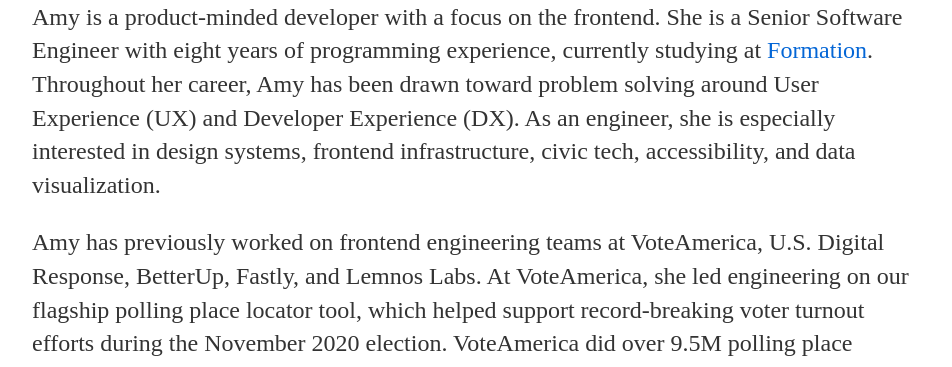
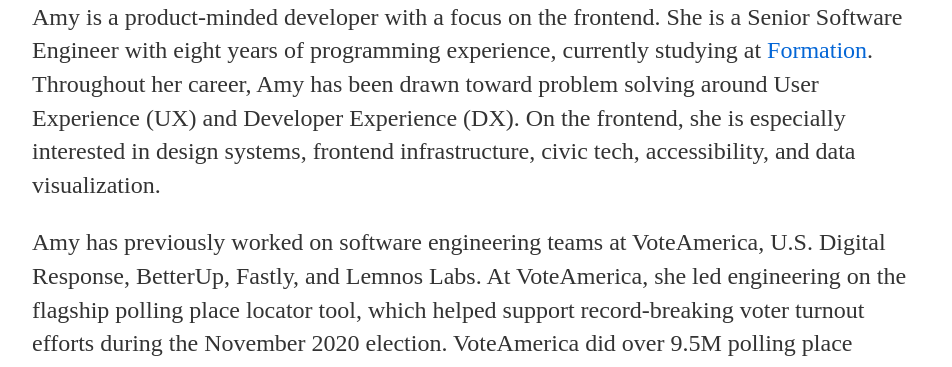
Before and after one commit to amyrlam/amyrlam.github.io-old, a Jekyll site: the page built from index.html, in a window 1280 px wide. Shown: the part 204-571 px from the top of the page, without its empty margins (160-1112 px from the left). Built offline with Jekyll 4.4.1, drawn with Linux system fonts in a browser that asks for light colours; some of the changed text lies outside the part shown.

Commit message:
Update index.html

```diff
--- a/index.html
+++ b/index.html
@@ -7,9 +7,9 @@
 
   <p>👋 it's me on the interweb</p>
 
-  <p>Amy is a product-minded developer with a focus on the frontend. She is a Senior Software Engineer with eight years of programming experience, currently studying at <a href='https://formation.dev/' target='_blank'>Formation</a>. Throughout her career, Amy has been drawn toward problem solving around User Experience (UX) and Developer Experience (DX). As an engineer, she is especially interested in design systems, frontend infrastructure, civic tech, accessibility, and data visualization.</p>
+  <p>Amy is a product-minded developer with a focus on the frontend. She is a Senior Software Engineer with eight years of programming experience, currently studying at <a href='https://formation.dev/' target='_blank'>Formation</a>. Throughout her career, Amy has been drawn toward problem solving around User Experience (UX) and Developer Experience (DX). On the frontend, she is especially interested in design systems, frontend infrastructure, civic tech, accessibility, and data visualization.</p>
 
-  <p>Amy has previously worked on frontend engineering teams at VoteAmerica, U.S. Digital Response, BetterUp, Fastly, and Lemnos Labs. At VoteAmerica, she led engineering on our flagship polling place locator tool, which helped support record-breaking voter turnout efforts during the November 2020 election. VoteAmerica did over 9.5M polling place lookups in 2020. Voters performed 465,000 lookups on the VoteAmerica website, and the free web tool was embedded on over 100 different websites.</p>
+  <p>Amy has previously worked on software engineering teams at VoteAmerica, U.S. Digital Response, BetterUp, Fastly, and Lemnos Labs. At VoteAmerica, she led engineering on the flagship polling place locator tool, which helped support record-breaking voter turnout efforts during the November 2020 election. VoteAmerica did over 9.5M polling place lookups in 2020. Voters performed 465,000 lookups on the VoteAmerica website, and the free web tool was embedded on over 100 different websites.</p>
 
   <p>Before moving to Silicon Valley, Amy had a previous career as a Mechanical Engineer at Boeing, earning her master’s degree from USC and her bachelor’s degree from MIT. A graduate class in Human-Computer Interaction (HCI) inspired her to change careers and transition from hardware to software.</p>
 
```
